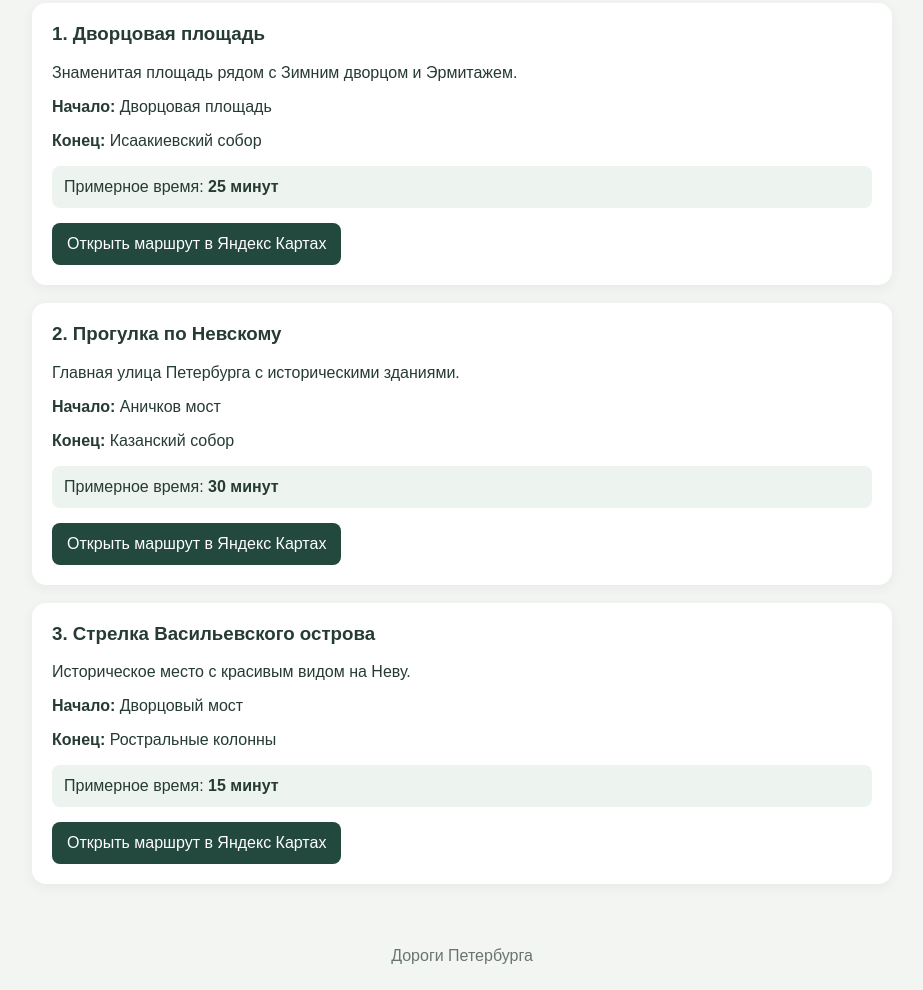
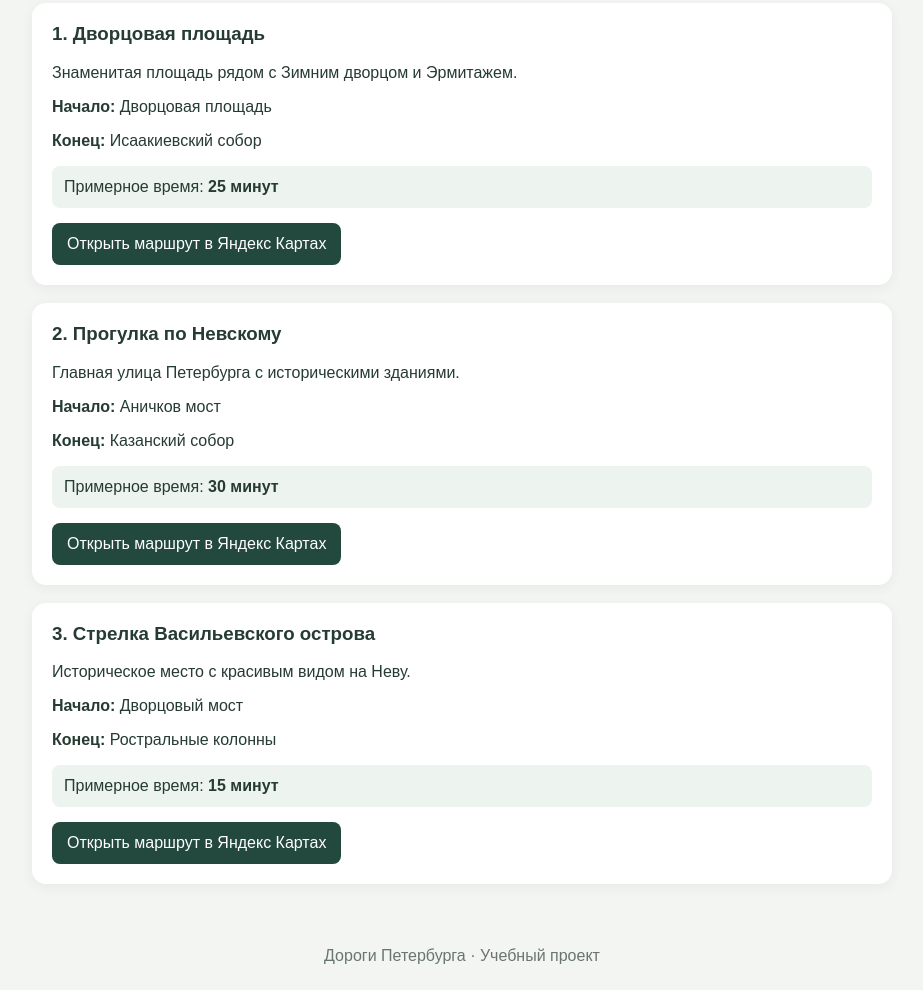
Before and after one commit to titovasofia829-lang/-, a plain HTML site: page index.html in a window 1280 px wide. Shown: the part 483-1473 px from the top of the page, without its empty margins (178-1101 px from the left). Drawn offline with Linux system fonts and the light colour scheme.

Commit message:
Update index.html

```diff
--- a/index.html
+++ b/index.html
@@ -1,4 +1,3 @@
-
 <!DOCTYPE html>
 <html lang="ru">
 <head>
@@ -132,6 +131,7 @@
         placeholder="Например, Невский проспект..."
         aria-label="Поиск маршрутов"
     >
+
     <h3>Как будем передвигаться?</h3>
 
     <div class="transport">
@@ -141,12 +141,14 @@
     </div>
 
     <div id="routes">
+
         <section class="route"
             data-name="дворцовая площадь эрмитаж">
             <h3>1. Дворцовая площадь</h3>
             <p>Знаменитая площадь рядом с Зимним дворцом и Эрмитажем.</p>
             <p><b>Начало:</b> Дворцовая площадь</p>
             <p><b>Конец:</b> Исаакиевский собор</p>
+
             <div class="time">
                 <span>Примерное время: </span>
                 <b class="duration"
@@ -154,6 +156,7 @@
                    data-bike="10 минут"
                    data-car="10–20 минут">25 минут</b>
             </div>
+
             <a class="map-link"
                href="https://yandex.ru/maps/?rtext=Дворцовая%20площадь%2C%20Санкт-Петербург~Исаакиевский%20собор%2C%20Санкт-Петербург&rtt=pd"
                target="_blank" rel="noopener noreferrer">
@@ -167,6 +170,7 @@
             <p>Главная улица Петербурга с историческими зданиями.</p>
             <p><b>Начало:</b> Аничков мост</p>
             <p><b>Конец:</b> Казанский собор</p>
+
             <div class="time">
                 <span>Примерное время: </span>
                 <b class="duration"
@@ -188,6 +192,7 @@
             <p>Историческое место с красивым видом на Неву.</p>
             <p><b>Начало:</b> Дворцовый мост</p>
             <p><b>Конец:</b> Ростральные колонны</p>
+
             <div class="time">
                 <span>Примерное время: </span>
                 <b class="duration"
@@ -195,18 +200,23 @@
                    data-bike="7 минут"
                    data-car="10–20 минут">15 минут</b>
             </div>
+
             <a class="map-link"
                href="https://yandex.ru/maps/?rtext=Дворцовый%20мост%2C%20Санкт-Петербург~Ростральные%20колонны%2C%20Санкт-Петербург&rtt=pd"
                target="_blank" rel="noopener noreferrer">
                 Открыть маршрут в Яндекс Картах
             </a>
         </section>
+
     </div>
+
     <p class="empty" id="empty">Маршруты не найдены.</p>
 </main>
+
 <footer>
-    Дороги Петербурга
+    Дороги Петербурга · Учебный проект
 </footer>
+
 <script>
     const buttons = document.querySelectorAll(".transport button");
     const durations = document.querySelectorAll(".duration");
@@ -214,6 +224,7 @@
     const routes = document.querySelectorAll(".route");
     const search = document.getElementById("search");
     const empty = document.getElementById("empty");
+
     const modes = {
         walk: "pd",
         bike: " bicycle",
@@ -221,14 +232,17 @@
     };
 
     let currentMode = "walk";
+
     buttons.forEach(function(button) {
         button.addEventListener("click", function() {
             currentMode = button.dataset.mode;
+
             buttons.forEach(function(item) {
                 item.classList.remove("active");
             });
 
             button.classList.add("active");
+
             durations.forEach(function(duration) {
                 duration.textContent =
                     duration.dataset[currentMode];
@@ -260,9 +274,10 @@
                 found++;
             }
         });
+
         empty.style.display = found === 0 ? "block" : "none";
     });
+</script>
 
-</script>
 </body>
 </html>
```
